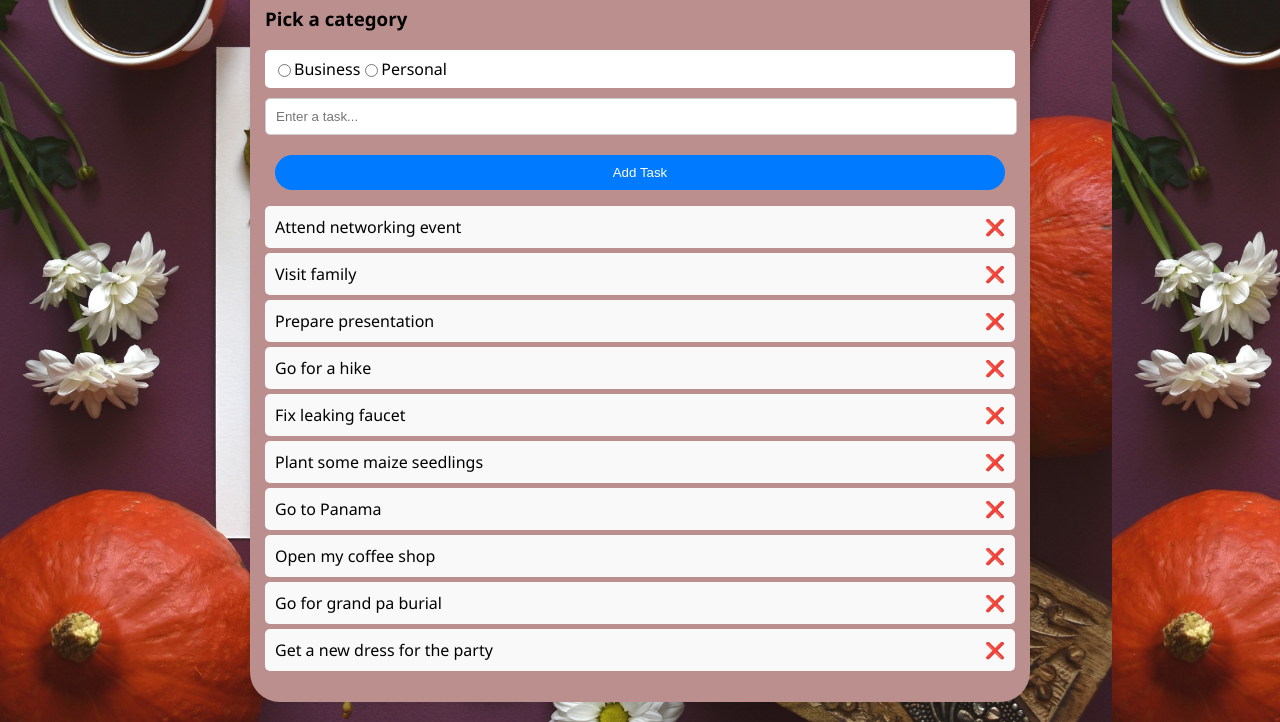
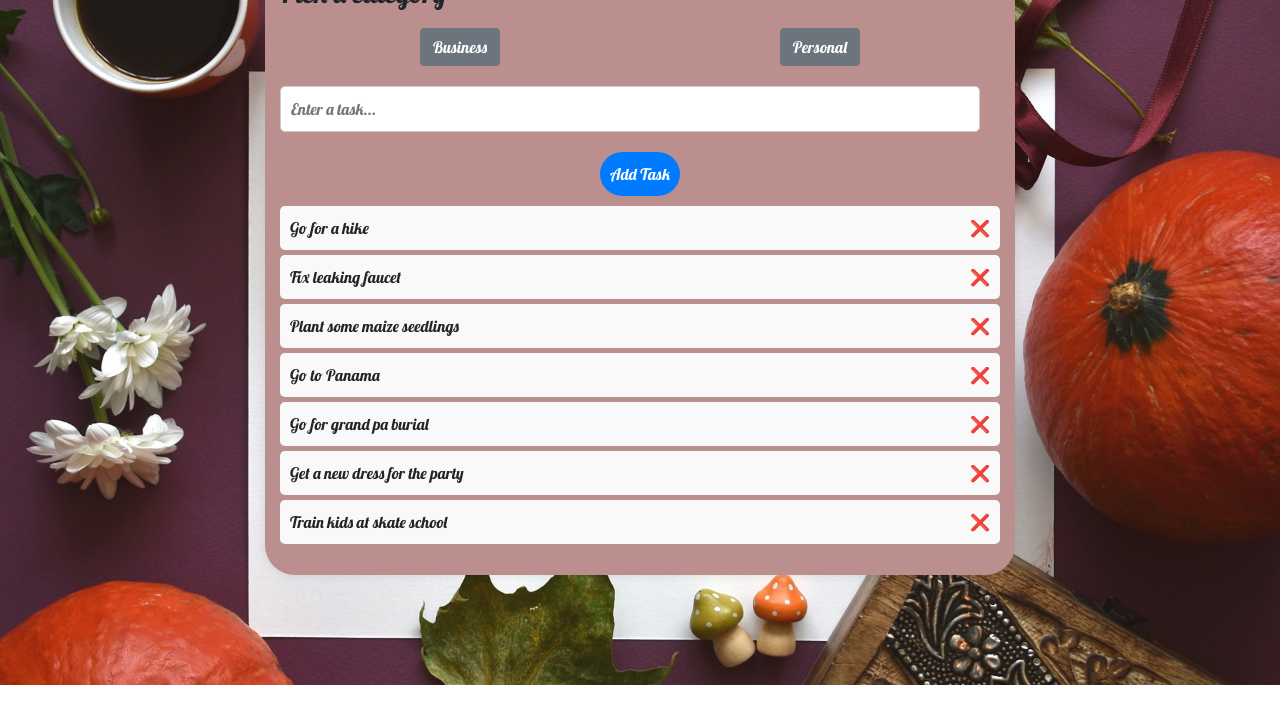
Before and after one commit to Munyivacarol/final-project, a website: page index.html in a window 1280 px wide. Shown: the part 115-837 px from the top of the page. After the commit the page ends 800 px from the top, so only its background shows below. Drawn offline with nearby package versions, Linux system fonts and the light colour scheme.

Commit message:
to do functions as designed

```diff
--- a/db.json
+++ b/db.json
@@ -3,52 +3,133 @@
     {
       "id": "2",
       "title": "Attend networking event",
-      "completed": false
-    },
-    {
-      "id": "3",
-      "title": "Visit family",
-      "completed": false
+      "completed": false,
+      "category": "Business"
     },
     {
       "id": "4",
       "title": "Prepare presentation",
-      "completed": false
+      "completed": false,
+      "category": "Business"
     },
     {
       "id": "5",
       "title": "Go for a hike",
-      "completed": false
+      "completed": false,
+      "category": "Personal"
     },
     {
       "id": "6",
       "title": "Fix leaking faucet",
-      "completed": false
+      "completed": false,
+      "category": "Personal"
     },
     {
       "id": "6ab2",
       "title": "Plant some maize seedlings",
-      "completed": false
+      "completed": false,
+      "category": "Personal"
     },
     {
       "id": "c5d1",
       "title": "Go to Panama",
-      "completed": false
+      "completed": false,
+      "category": "Personal"
     },
     {
       "id": "2612",
       "title": "Open my coffee shop",
-      "completed": false
+      "completed": false,
+      "category": "Business"
     },
     {
       "id": "a9dd",
       "title": "Go for grand pa burial",
-      "completed": false
+      "completed": false,
+      "category": "Personal"
     },
     {
       "id": "54d7",
       "title": "Get a new dress for the party",
+      "completed": false,
+      "category": "Personal"
+    },
+    {
+      "id": "d573",
+      "title": "Attend kids meeting",
       "completed": false
+    },
+    {
+      "id": "c4b5",
+      "title": "TEESS",
+      "completed": false
+    },
+    {
+      "id": "111d",
+      "title": "Go to library",
+      "completed": false
+    },
+    {
+      "id": "ba49",
+      "title": "238983",
+      "completed": false
+    },
+    {
+      "id": "9d80",
+      "title": "32223323332",
+      "completed": false
+    },
+    {
+      "id": "a160",
+      "title": "2322323",
+      "completed": false
+    },
+    {
+      "id": "774e",
+      "title": "232323",
+      "completed": false
+    },
+    {
+      "id": "467c",
+      "title": "2",
+      "completed": false
+    },
+    {
+      "id": "9239",
+      "title": "2323",
+      "completed": false
+    },
+    {
+      "id": "d795",
+      "title": "Go shopping",
+      "completed": false
+    },
+    {
+      "id": "1ba8",
+      "title": "Go shopping",
+      "completed": false
+    },
+    {
+      "id": "660a",
+      "title": "go shopping",
+      "completed": false
+    },
+    {
+      "id": "4c40",
+      "title": "go to parties",
+      "completed": false
+    },
+    {
+      "id": "2e70",
+      "title": "Sell Onions",
+      "completed": false,
+      "category": "Business"
+    },
+    {
+      "id": "7347",
+      "title": "Train kids at skate school",
+      "completed": false,
+      "category": "Personal"
     }
   ]
 }
--- a/index.html
+++ b/index.html
@@ -4,7 +4,11 @@
     <meta charset="UTF-8" />
     <meta name="viewport" content="width=device-width, initial-scale=1.0" />
     <link rel="icon" type="image/svg" href="assets/logo.svg">
-    <title>To-Do List</title>
+    <title>Do it!</title>
+    <link rel="preconnect" href="https://fonts.googleapis.com">
+    <link rel="preconnect" href="https://fonts.gstatic.com" crossorigin>
+    <link href="https://fonts.googleapis.com/css2?family=Handlee&family=Kaushan+Script&family=Lobster&display=swap" rel="stylesheet">
+    <link rel="stylesheet" href="https://cdn.jsdelivr.net/npm/bootstrap@4.6.2/dist/css/bootstrap.min.css" integrity="sha384-xOolHFLEh07PJGoPkLv1IbcEPTNtaed2xpHsD9ESMhqIYd0nLMwNLD69Npy4HI+N" crossorigin="anonymous">
     <link rel="stylesheet" href="main.css" />
   </head>
   <body>
@@ -13,19 +17,16 @@
          <h1>To-Do List <img src="assets/icon.png"></h1>
       </div>
           <h3>Pick a category</h3>
-    <form id="category">
-          <input type="radio" name="category" id="business" value="Business" />
-          <label for="business">Business</label><br>
-
-          <input type="radio" name="category" id="personal" value="Personal" />
-          <label for="personal">Personal</label>
-    </form>
-    <div class="row">
+           <div id="navigate">
+               <button type="button" class="btn btn-secondary" id="Business">Business</button>
+               <button type="button" id="Personal" class="btn btn-secondary">Personal</button>
+           </div>
        <input type="text" id="taskInput" placeholder="Enter a task..." />
         <button id="addTaskBtn">Add Task</button>
           <ul id="taskList"></ul>
     </div>
-    </div>
     <script src="one.js"></script>
+    <script src="https://cdn.jsdelivr.net/npm/jquery@3.5.1/dist/jquery.slim.min.js" integrity="sha384-DfXdz2htPH0lsSSs5nCTpuj/zy4C+OGpamoFVy38MVBnE+IbbVYUew+OrCXaRkfj" crossorigin="anonymous"></script>
+    <script src="https://cdn.jsdelivr.net/npm/bootstrap@4.6.2/dist/js/bootstrap.bundle.min.js" integrity="sha384-Fy6S3B9q64WdZWQUiU+q4/2Lc9npb8tCaSX9FK7E8HnRr0Jz8D6OP9dO5Vg3Q9ct" crossorigin="anonymous"></script>
   </body>
 </html>
--- a/main.css
+++ b/main.css
@@ -1,7 +1,8 @@
 body {
     background-image: url(assets/todo.jpg);
-    background-size: contain;
-    font-family: 'Segoe UI', Tahoma, Geneva, Verdana, sans-serif;
+    background-size: cover;
+    font-family: "Lobster", sans-serif;
+    font-weight: lighter;
   }
 
   .container {
@@ -17,19 +18,22 @@ body {
     display: flex;
     align-items: center;
     text-align: center;
-    font-style: italic;
   }
   .todo-app h1 img{
-    width: 30px;
+    width: 20px;
     margin-left: 10px;
   }
   #category{
      display: flex;
-     align-items: center;
      padding: 0.5rem;
      background-color: #fff;
-     border-radius: 5px;
+     border-radius: 30px;
+     justify-content:space-evenly;
      cursor: pointer;
+  }
+  #navigate{
+    display: flex;
+    justify-content: space-around;
   }
   input[type="text"] {
     width: calc(100% - 20px);
@@ -40,7 +44,7 @@ body {
   }
   button {
     display: block;
-    width: calc(100% - 20px);
+    width: (100% - 20px);
     padding: 10px;
     background-color: #007bff;
     color: #fff;
--- a/one.js
+++ b/one.js
@@ -1,100 +1,118 @@
-document.addEventListener('DOMContentLoaded', function() {
-    const taskInput = document.getElementById('taskInput');
-    const addTaskBtn = document.getElementById('addTaskBtn');
-    const taskList = document.getElementById('taskList');
+document.addEventListener("DOMContentLoaded", function () {
+  const taskInput = document.getElementById("taskInput");
+  const addTaskBtn = document.getElementById("addTaskBtn");
+  const taskList = document.getElementById("taskList");
+  let currentTaskType = "Personal"; // Global variable to store current task type
 
   // Fetch tasks from db.json and display them
-    fetchTasks();
+  fetchTasks(currentTaskType);
 
   // Function to fetch tasks from db.json and display them
-    function fetchTasks() {
-      fetch('db.json')
-        .then(response => response.json())
-        .then(data => {
-          taskList.innerHTML = '';
-          data.tasks.forEach(task => {
+  function fetchTasks(listValue) {
+    fetch("db.json")
+      .then((response) => response.json())
+      .then((data) => {
+        taskList.innerHTML = "";
+        data.tasks.forEach((task) => {
+          if (task.category == listValue) {
             displayTask(task);
+          }
         });
       })
-        .catch(error => console.error('Error fetching tasks:', error));
+      .catch((error) => console.error("Error fetching tasks:", error));
   }
 
   // Function to display a task item
   function displayTask(task) {
-      const taskItem = document.createElement('li');
+    const taskItem = document.createElement("li");
     taskItem.textContent = task.title;
     if (task.completed) {
-        taskItem.classList.add('completed');
+      taskItem.classList.add("completed");
     }
-      const deleteButton = document.createElement('span');
-      deleteButton.textContent = '❌';
-      deleteButton.classList.add('delete');
-      deleteButton.addEventListener('click', function() {
+    const deleteButton = document.createElement("span");
+    deleteButton.textContent = "❌";
+    deleteButton.classList.add("delete");
+    deleteButton.addEventListener("click", function () {
       deleteTask(task.id);
     });
     taskItem.appendChild(deleteButton);
-      taskItem.addEventListener('click', function() {
+    taskItem.addEventListener("click", function () {
       editTask(task);
     });
     taskList.appendChild(taskItem);
   }
 
   // Event listener to add a new task
-    addTaskBtn.addEventListener('click', function() {
+  addTaskBtn.addEventListener("click", function () {
     const taskText = taskInput.value.trim();
-      if (taskText !== '') {
-        const newTask = { title: taskText, completed: false };
-        fetch('http://localhost:3000/tasks', {
-          method: 'POST',
+    if (taskText !== "") {
+      const newTask = { title: taskText, completed: false, category: currentTaskType }; // Include current task type in the object
+      fetch("http://localhost:3000/tasks", {
+        method: "POST",
         headers: {
-            'Content-Type': 'application/json',
+          "Content-Type": "application/json",
         },
         body: JSON.stringify(newTask),
       })
-        .then(response => response.json())
-        .then(data => {
+        .then((response) => response.json())
+        .then((data) => {
           displayTask(data);
-          taskInput.value = '';
+          taskInput.value = "";
         })
-        .catch(error => console.error('Error adding task:', error));
+        .catch((error) => console.error("Error adding task:", error));
     }
   });
 
   // Function to delete a task
   function deleteTask(taskId) {
     fetch(`http://localhost:3000/tasks/${taskId}`, {
-        method: 'DELETE',
+      method: "DELETE",
     })
-      .then(response => {
+      .then((response) => {
         if (response.ok) {
-          fetchTasks();
+          fetchTasks(currentTaskType); // Refresh tasks for the current task type
         } else {
-          console.error('Failed to delete task');
+          console.error("Failed to delete task");
         }
       })
-      .catch(error => console.error('Error deleting task:', error));
+      .catch((error) => console.error("Error deleting task:", error));
   }
 
   // Function to edit a task
   function editTask(task) {
-      const newTitle = prompt('Edit task:', task.title);
-      if (newTitle !== null && newTitle.trim() !== '') {
+    const newTitle = prompt("Edit task:", task.title);
+    if (newTitle !== null && newTitle.trim() !== "") {
       const updatedTask = { ...task, title: newTitle.trim() };
       fetch(`http://localhost:3000/tasks/${task.id}`, {
-          method: 'PUT',
+        method: "PUT",
         headers: {
-            'Content-Type': 'application/json',
+          "Content-Type": "application/json",
         },
         body: JSON.stringify(updatedTask),
       })
-        .then(response => {
+        .then((response) => {
           if (response.ok) {
-            fetchTasks();
+            fetchTasks(currentTaskType); // Refresh tasks for the current task type
           } else {
-            console.error('Failed to update task');
+            console.error("Failed to update task");
           }
         })
-        .catch(error => console.error('Error updating task:', error));
+        .catch((error) => console.error("Error updating task:", error));
     }
   }
+
+  // Function to handle changing task type
+  function selectedType(value) {
+    currentTaskType = value; // Update current task type
+    fetchTasks(currentTaskType); // Refresh tasks for the selected type
+  }
+
+  // Event listeners for category buttons
+  document.getElementById("Business").addEventListener("click", function () {
+    selectedType("Business"); // Set the current task type to Business
   });
+
+  document.getElementById("Personal").addEventListener("click", function () {
+    selectedType("Personal"); // Set the current task type to Personal
+  });
+});
```
Also changed, not shown: README.md. Lines whose indentation alone changed are shown as unchanged.
